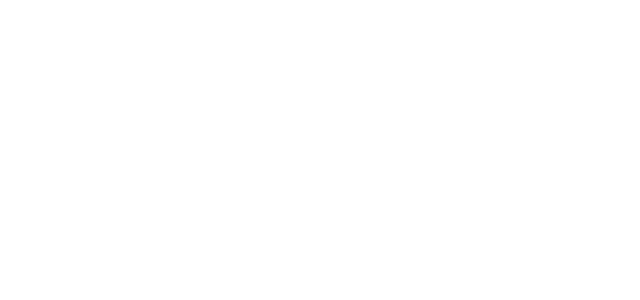
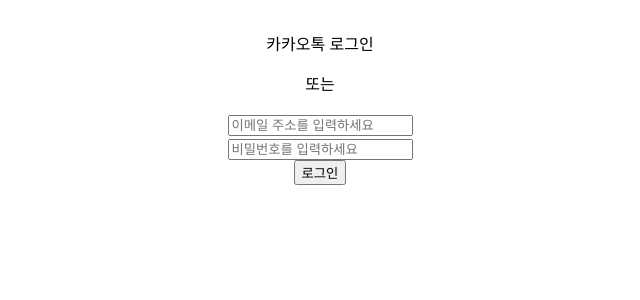
Before and after one commit to ashjang/FitTogether, a React (Vite) app in the folder web/: page / in a window 1280 px wide. Shown: the top 300 px of the page, without its empty margins (320-960 px from the left). Built offline with nearby package versions, Linux system fonts and the light colour scheme.

Commit message:
feat: [feature/LogIn] 기본요소구성

```diff
--- a/web/src/App.tsx
+++ b/web/src/App.tsx
@@ -1,7 +1,12 @@
 import "./App.css";
+import LogIn from "./pages/LogIn/LogIn";
 
 function App() {
-  return <></>;
+  return (
+    <>
+      <LogIn />
+    </>
+  );
 }
 
 export default App;
--- a/web/src/pages/LogIn/LogIn.tsx
+++ b/web/src/pages/LogIn/LogIn.tsx
@@ -3,7 +3,31 @@
 interface Props {}
 
 const LogIn: React.FC<Props> = () => {
-  return <></>;
+  return (
+    <div>
+      <div>카카오톡 로그인</div>
+      <p>또는</p>
+      <form>
+        <div>
+          <input
+            type="text"
+            id="username"
+            name="username"
+            placeholder="이메일 주소를 입력하세요"
+          />
+        </div>
+        <div>
+          <input
+            type="password"
+            id="password"
+            name="password"
+            placeholder="비밀번호를 입력하세요"
+          />
+        </div>
+        <button type="submit">로그인</button>
+      </form>
+    </div>
+  );
 };
 
 export default LogIn;
```
